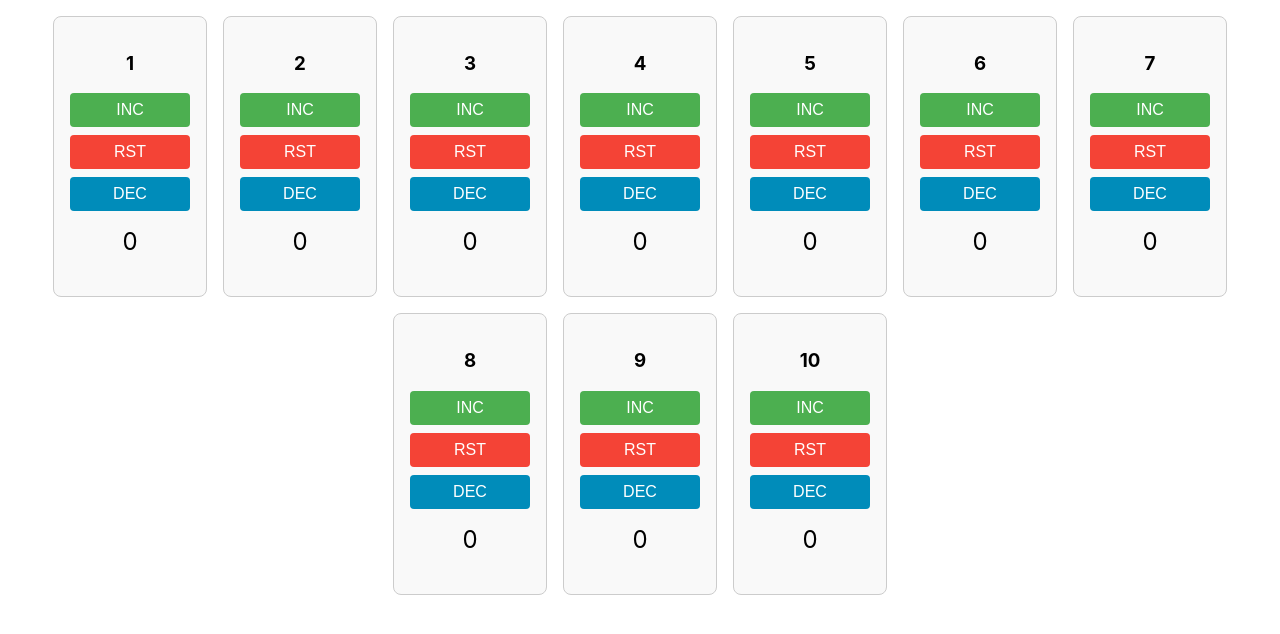
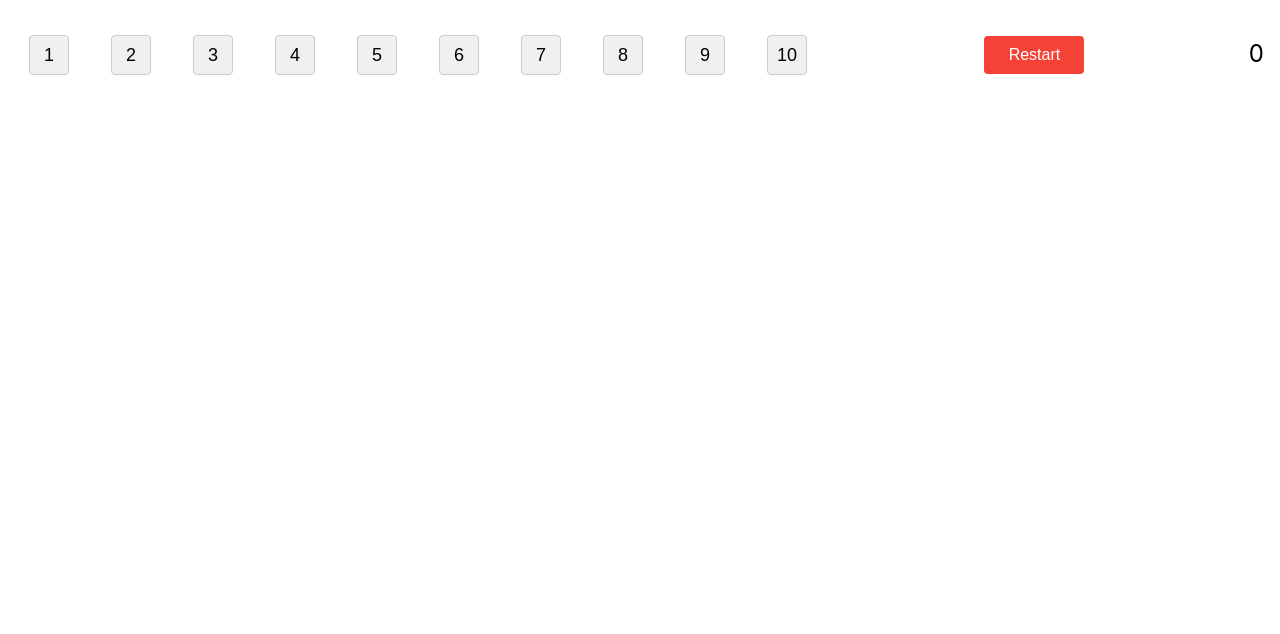
Before and after one commit to zevi-zeltzer/exercis-11, a React (Create React App) app in the folder my-exercis/: page / in a window 1280 px wide. Shown: the top 634 px of the page. Built offline with nearby package versions, Linux system fonts and the light colour scheme.

Commit message:
end exercise 2

```diff
--- a/my-exercis/src/exercise2/AppNumKey.jsx
+++ b/my-exercis/src/exercise2/AppNumKey.jsx
@@ -1,9 +1,23 @@
 import React from 'react'
+import NumKey from './Numkey';
+import { useState } from 'react'
+import "./numKey.css"
+function AppNumKey() {
+    const[sum, setSum]=useState(0);
+function addNum(event){
+    setSum(sum+Number(event.target.textContent))
 
-function AppNumKey() {
+}
+let arrNumKey=[];
+for(let i=1;i<=10;i++){
+    arrNumKey.push(<NumKey key={i-1} id={i} addNum={addNum}/>)
+}
+
   return (
-    <div>
-
+    <div className="container">
+        {arrNumKey}
+        <button className='restart' onClick={()=>{setSum(0)}} >Restart</button>
+        <p className="sumDisplay">{sum}</p>
     </div>
   )
 }
--- a/my-exercis/src/exercise2/NumKey.jsx
+++ b/my-exercis/src/exercise2/NumKey.jsx
@@ -1,8 +1,10 @@
 import React from 'react'
 
-function NumKey() {
+function NumKey(props) {
   return (
-    <div></div>
+    <div className='numKey'>
+       <button className='butNum' onClick={props.addNum}>{props.id}</button>
+    </div>
   )
 }
 
--- a/my-exercis/src/exercise2/numKey.css
+++ b/my-exercis/src/exercise2/numKey.css
@@ -0,0 +1,55 @@
+/* AppNumKey.css */
+
+.container {
+    display: flex;
+    flex-wrap: wrap;
+    gap: 16px;
+    padding: 16px;
+    justify-content: center;
+    align-items: center;
+    text-align: center;
+  }
+
+  .numKey {
+    margin: 8px;
+  }
+
+  .butNum {
+    display: inline-block;
+    width: 40px;
+    height: 40px;
+    margin: 5px;
+    font-size: 18px;
+    cursor: pointer;
+    border: 1px solid #ccc;
+    border-radius: 4px;
+    background-color: #f0f0f0;
+    transition: background-color 0.3s ease;
+  }
+
+  .butNum:hover {
+    background-color: #d0d0d0;
+  }
+
+  .restart {
+    display: block;
+    width: 100px;
+    padding: 10px;
+    margin: 20px auto;
+    font-size: 16px;
+    cursor: pointer;
+    border: none;
+    border-radius: 4px;
+    background-color: #f44336;
+    color: white;
+    transition: background-color 0.3s ease;
+  }
+
+  .restart:hover {
+    background-color: #e53935;
+  }
+
+  .sumDisplay {
+    font-size: 24px;
+    margin-top: 20px;
+  }
--- a/my-exercis/src/index.js
+++ b/my-exercis/src/index.js
@@ -1,12 +1,13 @@
 import React from 'react';
 import ReactDOM from 'react-dom/client';
 import './index.css';
-import AppCounter from './exercise1/AppCounter';
+
+import AppNumKey from './exercise2/AppNumKey';
 
 
 const root = ReactDOM.createRoot(document.getElementById('root'));
 root.render(
   <React.StrictMode>
-    <AppCounter />
+    <AppNumKey />
   </React.StrictMode>
 );
```
